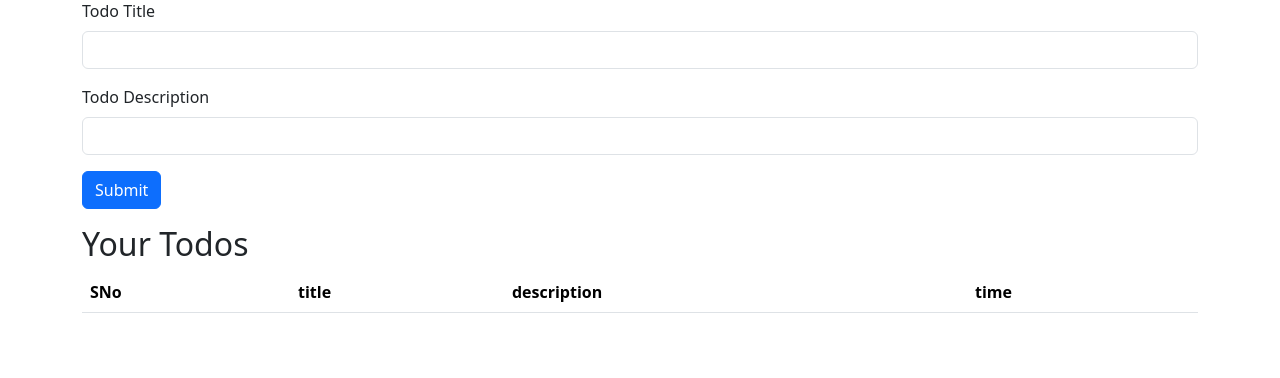
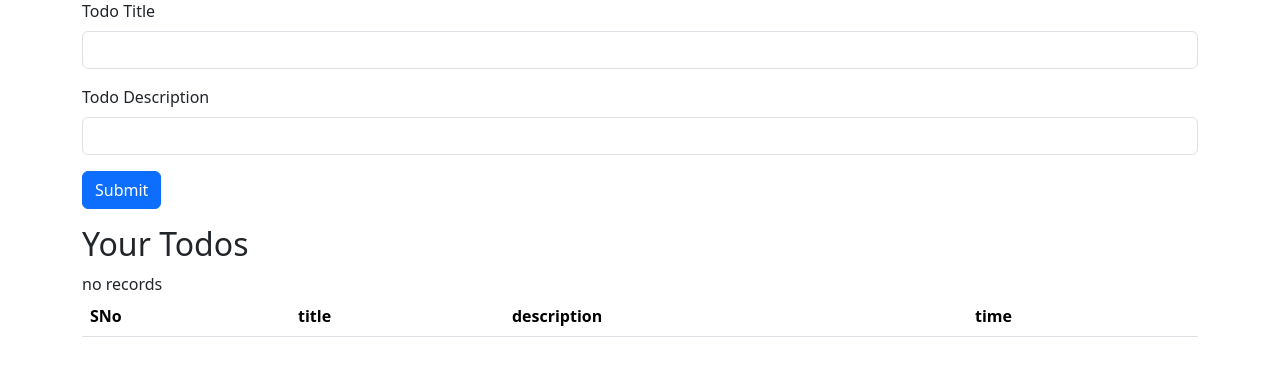
Before and after one commit to tushar239/PythonFlaskVSCodeProject, a Flask app: page / in a window 1280 px wide. Shown: the part 103-481 px from the top of the page. Run offline with Flask 3, Linux system fonts and the light colour scheme; data that the repository does not hold is empty.

Commit message:
first commit

```diff
--- a/templates/index.html
+++ b/templates/index.html
@@ -79,7 +79,12 @@
                 </tr>
             </thead>
             <tbody>
+                <!--Jinja2 tutorial - https://jinja.palletsprojects.com/en/stable/templates/
+                it has statements, expressions, comments, filters, tests, control structures-->
                 <!-- type jfor (jinja2 syntax for for loop)-->
+                {% if allTodos|length() == 0 %}
+                    no records
+                {% else %}
                 {% for todo in allTodos %}
                     <tr>
                         <th scope="row">{{loop.index}}</th>
@@ -91,6 +96,8 @@
                         <td><button type="button" class="btn btn-outline-dark mx-1 btn-sm" ><a href="/delete/{{todo.sno}}">Delete</a></button></td>
                     </tr>
                     {% endfor %}
+                {% endif %}
+
             </tbody>
         </table>
     </div>
```
Also changed, not shown: readme.txt. Lines whose indentation alone changed are shown as unchanged.
